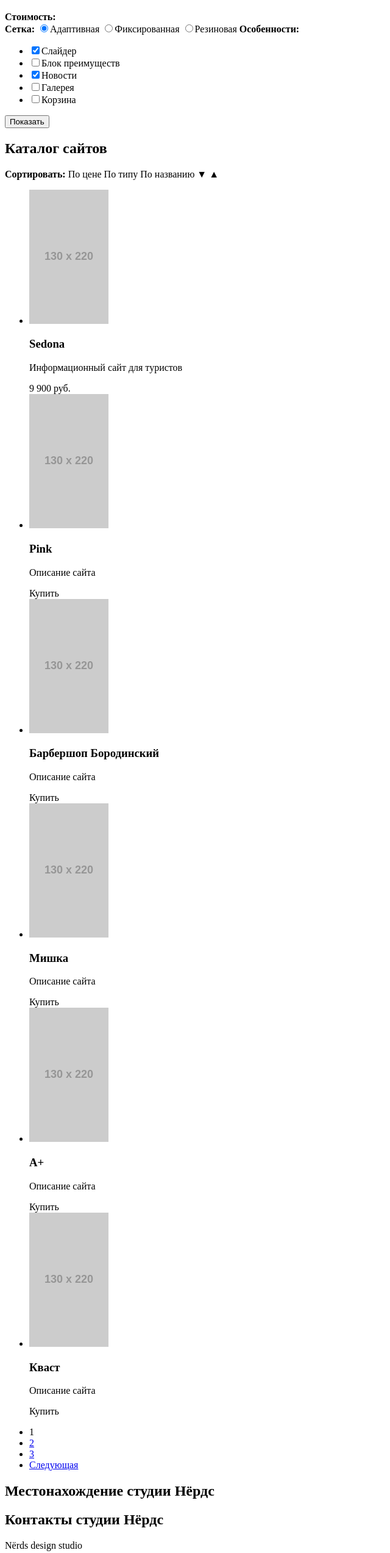
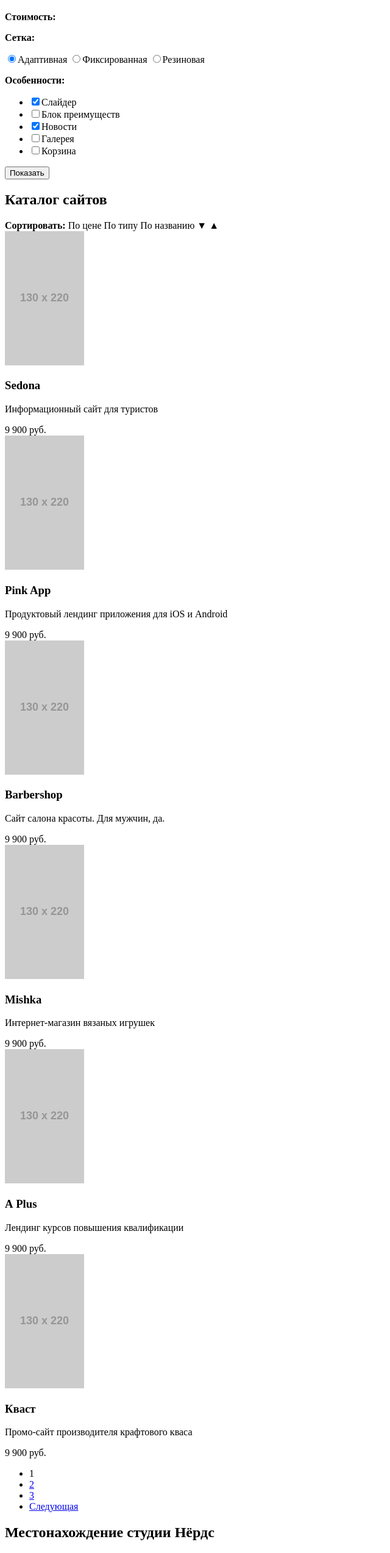
Before and after one commit to Etuhu/140097-nerds, a plain HTML site: page catalog.html in a window 1280 px wide. Shown: the part 209-2755 px from the top of the page at 61% size, without its empty margins (0-640 px from the left). Drawn offline with Linux system fonts and the light colour scheme; placeholder pictures from the web are drawn by us.

Commit message:
Загрузка index и catalog на повторную проверку.
1) Исправил отмеченные ошибки на обоих страницах.
2) Сделал header единообразным для обоих страниц (все, кроме навигационного меню, перенес в main).
3) Добавил скрытые элементы (hover) в слайдер и на карточки товаров.

```diff
--- a/catalog.html
+++ b/catalog.html
@@ -18,18 +18,17 @@
           <li><a href="basket.html">Корзина</a></li>
         </ul>
       </nav>
-      <h1>Магазин готовых шаблонов</h1>
     </header>
     <main>
+      <h1>Магазин готовых шаблонов</h1>
       <aside>
         <form action="/echo" method="post">
-          <b>Стоимость:</b>
-          <br>
-          <b>Сетка:</b>
+          <p><b>Стоимость:</b></p>
+          <p><b>Сетка:</b></p>
           <label><input type="radio" name="type-of-site" value="adaptive" checked>Адаптивная</label>
           <label><input type="radio" name="type-of-site" value="fixed">Фиксированная</label>
           <label><input type="radio" name="type-of-site" value="rubbery">Резиновая</label>
-          <b>Особенности:</b>
+          <p><b>Особенности:</b></p>
           <ul>
             <li><label><input type="checkbox" name="slider" checked>Слайдер</label></li>
             <li><label><input type="checkbox" name="features-block">Блок преимуществ</label></li>
@@ -48,56 +47,54 @@
         <a>По названию</a>
         <a>&#9660;</a>
         <a>&#9650;</a>
-        <ul>
-          <li>
+        <div>
           <a>
             <img src="http://via.placeholder.com/130x220" width="130" height="220" alt="Седона">
           </a>
           <h3>Sedona</h3>
           <p>Информационный сайт для туристов</p>
           <a>9 900 руб.</a>
-          </li>
-          <li>
+        </div>
+        <div>
           <a>
             <img src="http://via.placeholder.com/130x220" width="130" height="220" alt="Pink">
           </a>
-            <h3>Pink</h3>
-            <p>Описание сайта</p>
-            <a>Купить</a>
-          </li>
-          <li>
+          <h3>Pink App</h3>
+          <p>Продуктовый лендинг приложения для iOS и Android</p>
+          <a>9 900 руб.</a>
+        </div>
+        <div>
           <a>
             <img src="http://via.placeholder.com/130x220" width="130" height="220" alt="Барбершоп Бородинский">
           </a>
-            <h3>Барбершоп Бородинский</h3>
-            <p>Описание сайта</p>
-            <a>Купить</a>
-          </li>
-          <li>
+          <h3>Barbershop</h3>
+          <p>Сайт салона красоты. Для мужчин, да.</p>
+          <a>9 900 руб.</a>
+        </div>
+        <div>
           <a>
             <img src="http://via.placeholder.com/130x220" width="130" height="220" alt="Мишка">
           </a>
-            <h3>Мишка</h3>
-            <p>Описание сайта</p>
-            <a>Купить</a>
-          </li>
-          <li>
+          <h3>Mishka</h3>
+          <p>Интернет-магазин вязаных игрушек</p>
+          <a>9 900 руб.</a>
+        </div>
+        <div>
           <a>
             <img src="http://via.placeholder.com/130x220" width="130" height="220" alt="А+">
           </a>
-            <h3>А+</h3>
-            <p>Описание сайта</p>
-            <a>Купить</a>
-          </li>
-          <li>
+          <h3>А Plus</h3>
+          <p>Лендинг курсов повышения квалификации</p>
+          <a>9 900 руб.</a>
+        </div>
+        <div>
           <a>
             <img src="http://via.placeholder.com/130x220" width="130" height="220" alt="Кваст">
           </a>
           <h3>Кваст</h3>
-            <p>Описание сайта</p>
-            <a>Купить</a>
-          </li>
-        </ul>
+          <p>Промо-сайт производителя крафтового кваса</p>
+          <a>9 900 руб.</a>
+        </div>
         <ul class="paginator">
           <li><a>1</a></li>
           <li><a href="#">2</a></li>
@@ -108,7 +105,6 @@
       <section>
         <h2 class="visually-hidden">Местонахождение студии Нёрдс</h2>
         <div>
-          <h2 class="visually-hidden">Контакты студии Нёрдс</h2>
           <p>Nёrds design studio</p>
           <p>191186, Санкт-Петербург, ул. Б. Конюшенная, д. 19/8</p>
           <p>тел. +7 (812) 275-75-75</p>
@@ -124,8 +120,7 @@
         <li><a href="https://www.instagram.com/">Инстаграм</a></li>
       </ul>
       <p>
-        <b>Давайте дружить, это выгодно!</b>
-        <br>Скидка 10% для друзей из социальных сетей.
+        <b>Давайте дружить, это выгодно!</b> Скидка 10% для друзей из социальных сетей.
       </p>
     </footer>
   </body>
--- a/index.html
+++ b/index.html
@@ -18,13 +18,26 @@
           <li><a href="basket.html">Корзина</a></li>
         </ul>
       </nav>
-      <section>
-        <h1>Долго, дорого, скурпулезно.</h1>
-        <p>Математически выверенный дизайн для вашего сайта или приложения.</p>
-        <a href="catalog.html">Узнать больше</a>
-      </section>
     </header>
     <main>
+      <section>
+        <h1 class="visually-hidden">Особенности студии Нёрдс</h1>
+        <div>
+          <p>Долго, дорого, скурпулезно.</p>
+          <p>Математически выверенный дизайн для вашего сайта или приложения.</p>
+          <a href="catalog.html">Узнать больше</a>
+        </div>
+        <!-- <div>
+          <p>Любим математику как никто другой</p>
+          <p>Никакого креатива, только математические формулы для расчета идеальных пропорций.</p>
+          <a href="catalog.html">Узнать больше</a>
+        </div>
+        <div>
+          <p>Только ночь, только хардкор</p>
+          <p>Работать днем, как все? Мы против этого. Ближе к полуночи работа только начинается.</p>
+          <a href="catalog.html">Узнать больше</a>
+        </div> -->
+      </section>
       <section>
         <h2 class="visually-hidden">Продукты студии Нёрдс</h2>
         <div>
@@ -48,11 +61,10 @@
       </section>
       <section>
         <div>
-          <h2 class="visually-hidden">Описание студии Нёрдс</h2>
-          Мы - маленькая, но гордая дизайн-студия из Краснодара.
+          <h2>Мы - маленькая, но гордая дизайн-студия из Краснодара.</h2>
           <p>Исповедуем принципы минимализма и чистоты. Ставим математический расчет превыше креатива.
           Работаем не покладая рук, как роботы.</p>
-          Выполняем заказы на разработку:
+          <h3>Выполняем заказы на разработку:</h3>
           <ul>
             <li>Веб-сайтов любой сложности</li>
             <li>Мобильных приложений для iOS и Android</li>
@@ -88,10 +100,8 @@
       <section>
         <h2 class="visually-hidden">Местонахождение студии Нёрдс</h2>
         <div>
-          <h2 class="visually-hidden">Контакты студии Нёрдс</h2>
           <p>Nёrds design studio</p>
-          <p>191186, Санкт-Петербург,
-            <br>ул. Б. Конюшенная, д. 19/8
+          <p>191186, Санкт-Петербург, ул. Б. Конюшенная, д. 19/8
           </p>
           <p>тел. +7 (812) 275-75-75</p>
           <p><a href="writetous.html">Напишите нам</a></p>
@@ -100,14 +110,13 @@
       </section>
     </main>
     <footer>
-      <ul>
+      <ul class="social">
         <li><a href="https://vk.com">Вконтакте</a></li>
         <li><a href="https://facebook.com">Фейсбук</a></li>
         <li><a href="https://www.instagram.com/">Инстаграм</a></li>
       </ul>
       <p>
-        <b>Давайте дружить, это выгодно!</b>
-        <br>Скидка 10% для друзей из социальных сетей.
+        <b>Давайте дружить, это выгодно!</b> Скидка 10% для друзей из социальных сетей.
       </p>
     </footer>
   </body>
```
Lines whose indentation alone changed are shown as unchanged.
